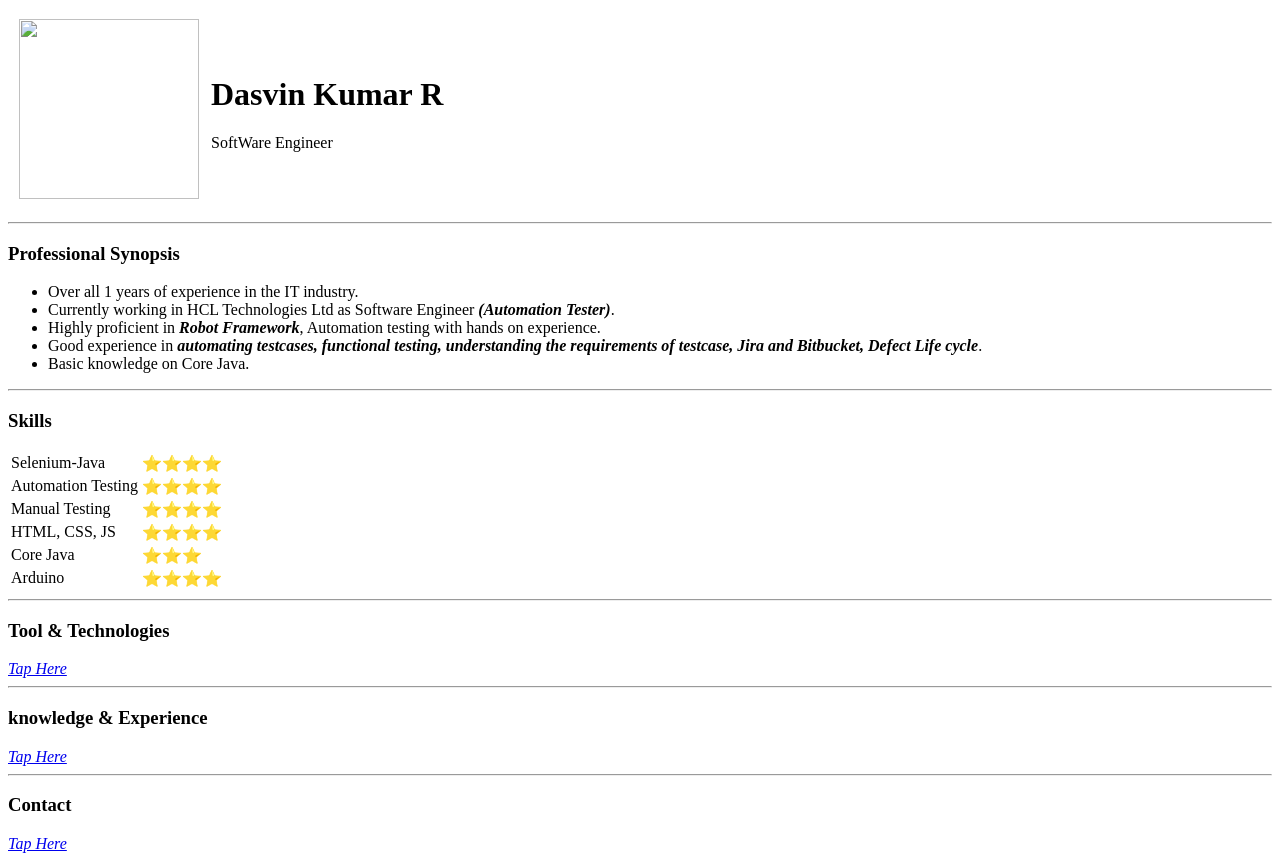
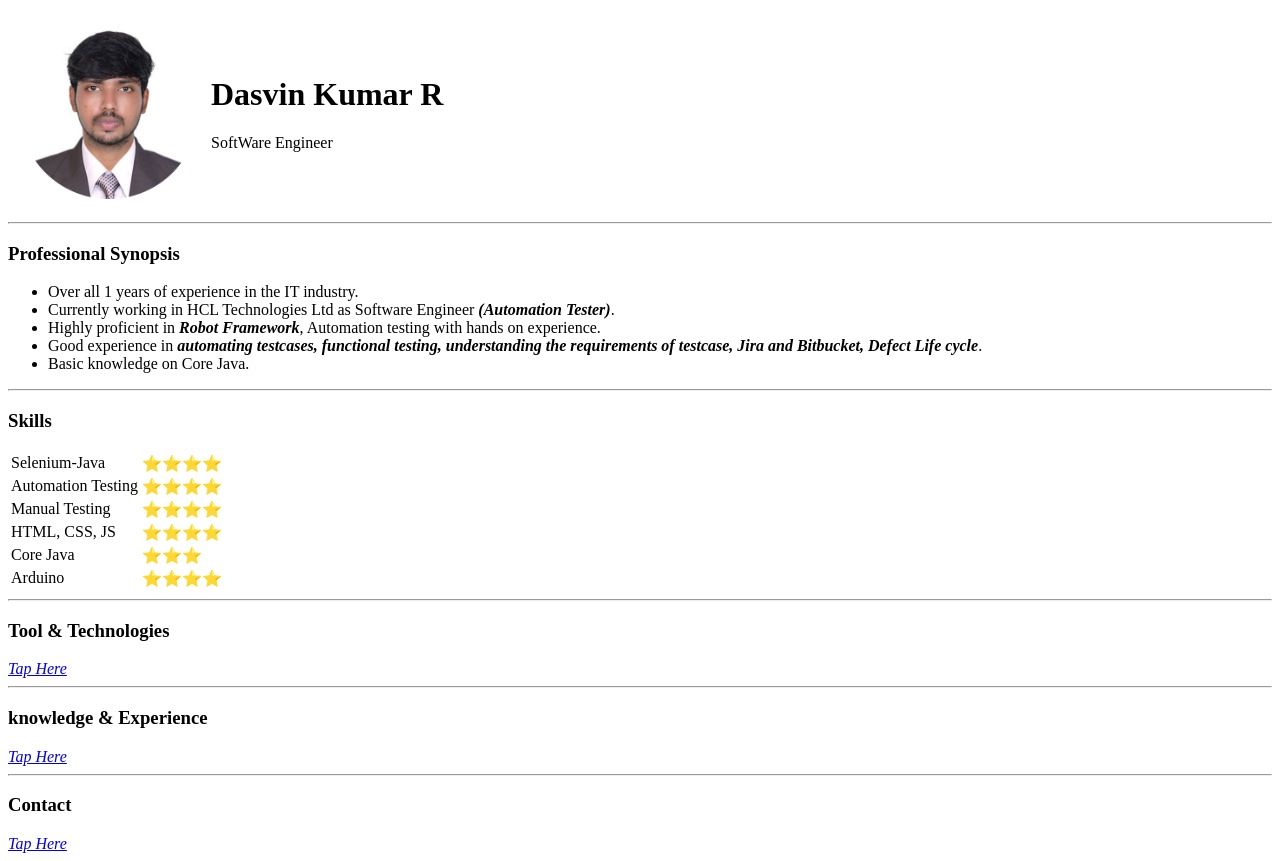
Before and after one commit to DasvinKumarR/Dasvin-Kumar-R-CV, a plain HTML site: page index.html in a window 1280 px wide. Drawn offline with Linux system fonts and the light colour scheme.

Commit message:
image path change

```diff
--- a/index.html
+++ b/index.html
@@ -9,7 +9,7 @@
     <table cellspacing="10">
         <tr>
             <td>
-            <img src="images/DasvinKumarR.png" width="180" height="180">
+            <img src="DasvinKumarR.png" width="180" height="180">
             </td>
             <td>
             <h1>Dasvin Kumar R</h1>
```
